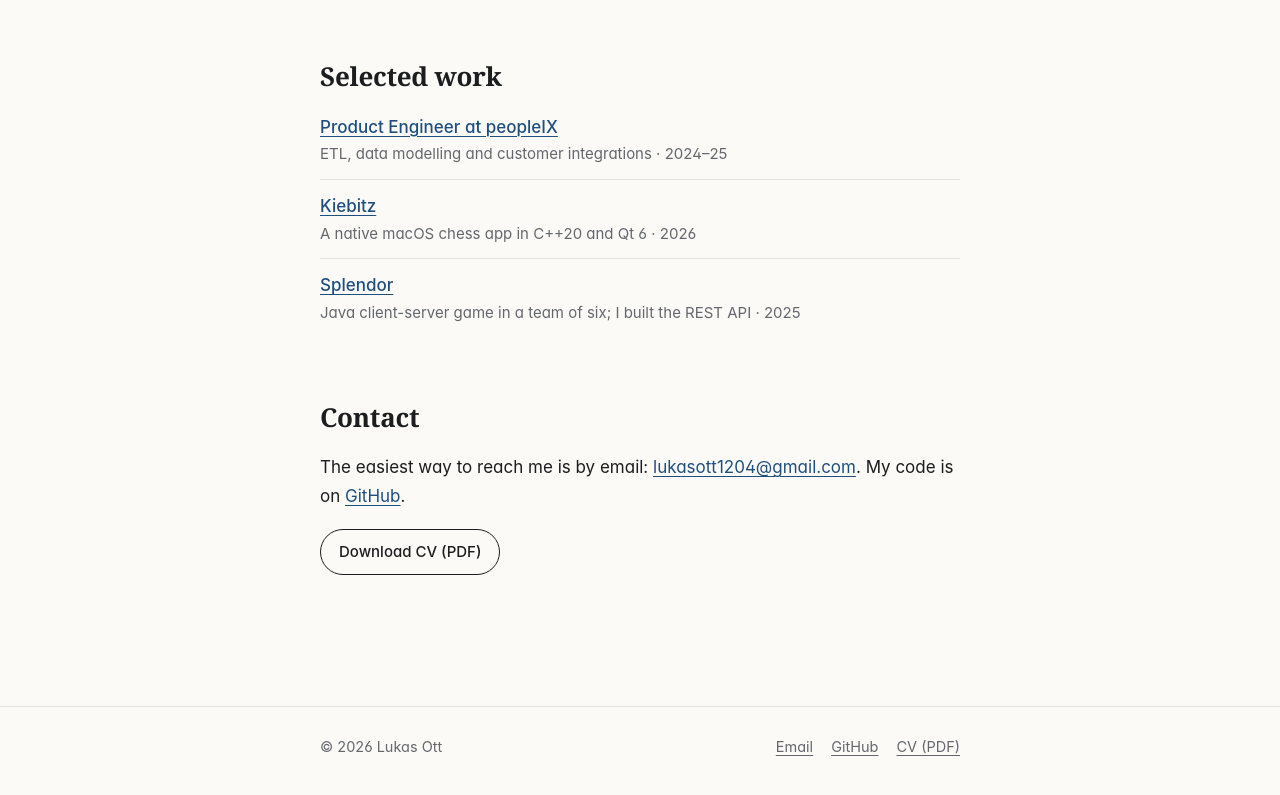
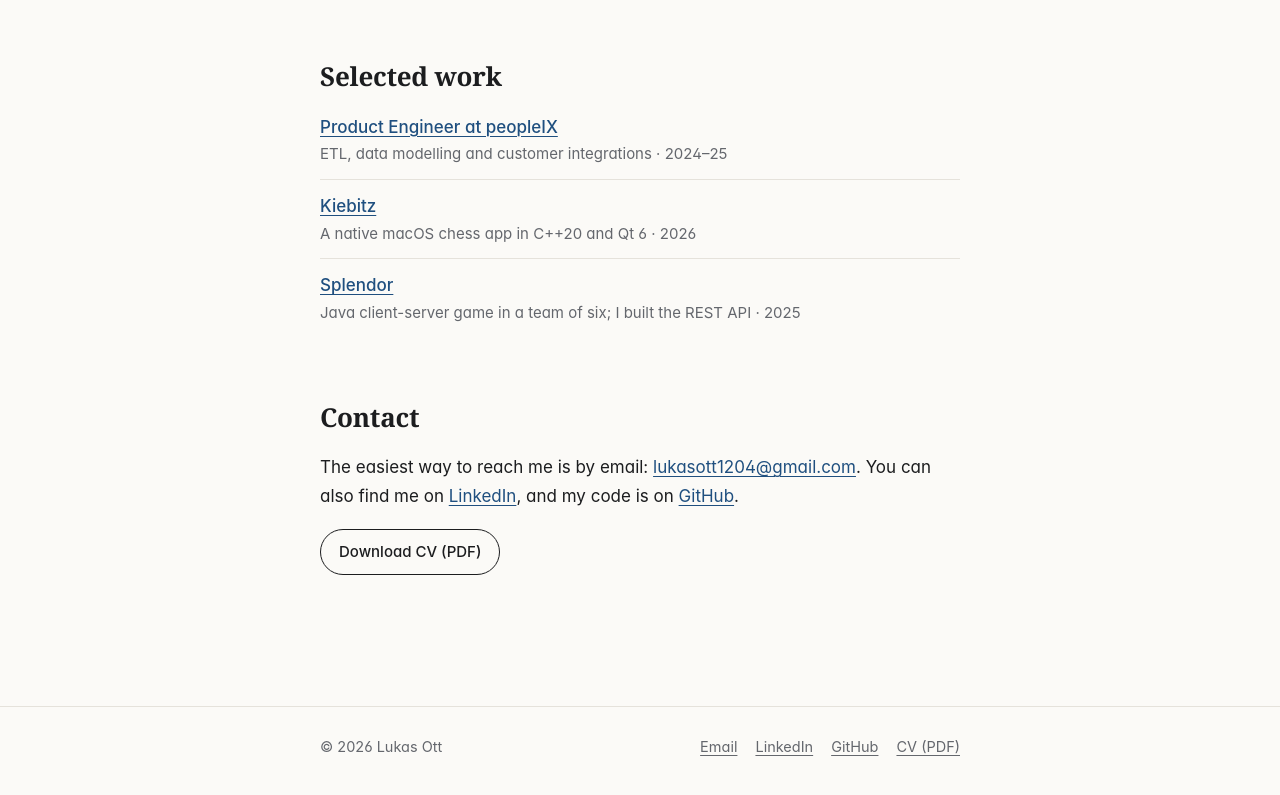
Before and after one commit to lukas-ott/lukas-ott.github.io, an Astro site: page / in a window 1280 px wide. Shown: the part 953-1748 px from the top of the page. Built offline with nearby package versions, Linux system fonts and the light colour scheme; Astro itself is replaced by a stand-in of ours.

Commit message:
Add LinkedIn to the footer, contact and CV
Co-Authored-By: Claude Opus 5.5 <noreply@anthropic.com>

```diff
--- a/src/layouts/Base.astro
+++ b/src/layouts/Base.astro
@@ -63,6 +63,7 @@ const current = (href: string) => {
                 <span>© {new Date().getFullYear()} Lukas Ott</span>
                 <nav aria-label="Contact">
                     <a href="mailto:lukasott1204@gmail.com">Email</a>
+                    <a href="https://www.linkedin.com/in/lukas-j-ott/">LinkedIn</a>
                     <a href="https://github.com/lukas-ott">GitHub</a>
                     <a href="/lukas-ott-cv.pdf">CV (PDF)</a>
                 </nav>
--- a/src/pages/index.astro
+++ b/src/pages/index.astro
@@ -63,7 +63,8 @@ import portrait from '../assets/portrait.png';
     <h2>Contact</h2>
     <p>
         The easiest way to reach me is by email: <a
-            href="mailto:lukasott1204@gmail.com">lukasott1204@gmail.com</a>. My code is on <a
+            href="mailto:lukasott1204@gmail.com">lukasott1204@gmail.com</a>. You can also find me on <a
+            href="https://www.linkedin.com/in/lukas-j-ott/">LinkedIn</a>, and my code is on <a
             href="https://github.com/lukas-ott">GitHub</a>.
     </p>
     <p><a class="button" href="/lukas-ott-cv.pdf">Download CV (PDF)</a></p>
```
Also changed, not shown: 1 other file.
